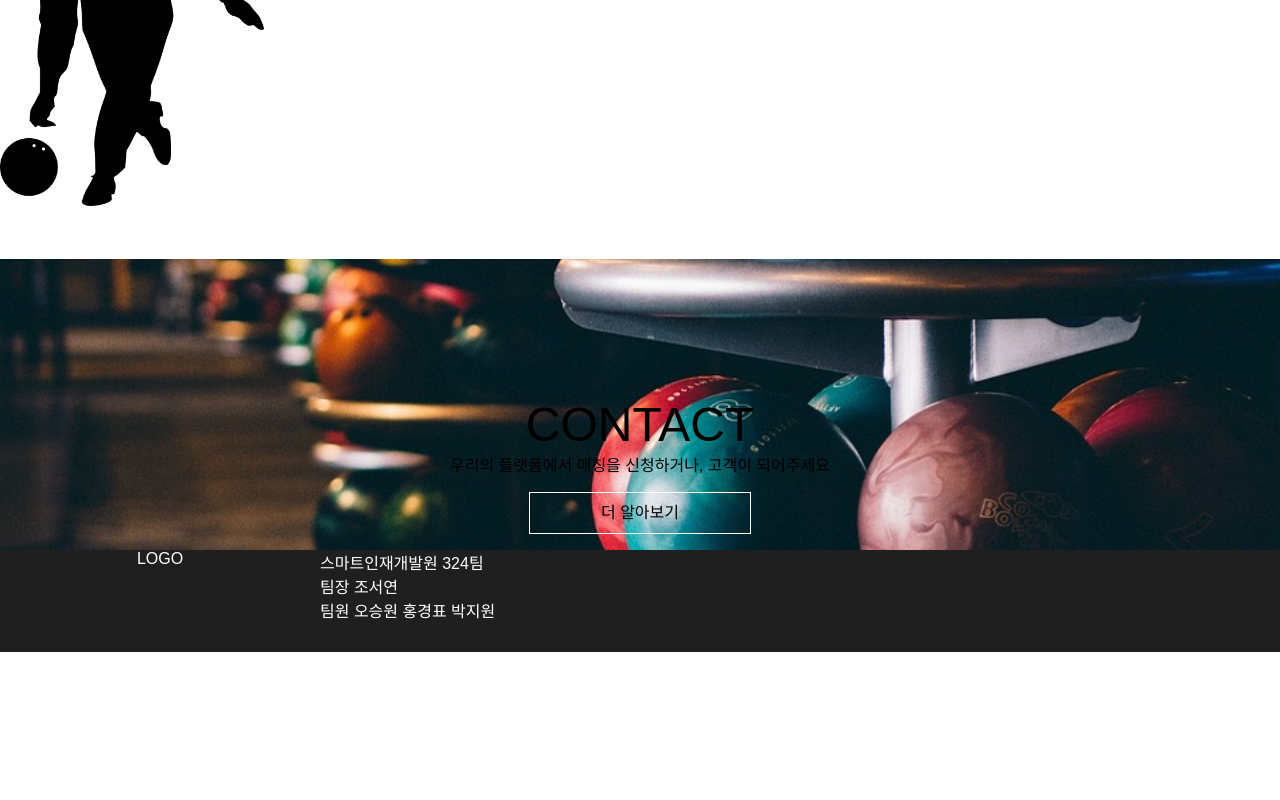
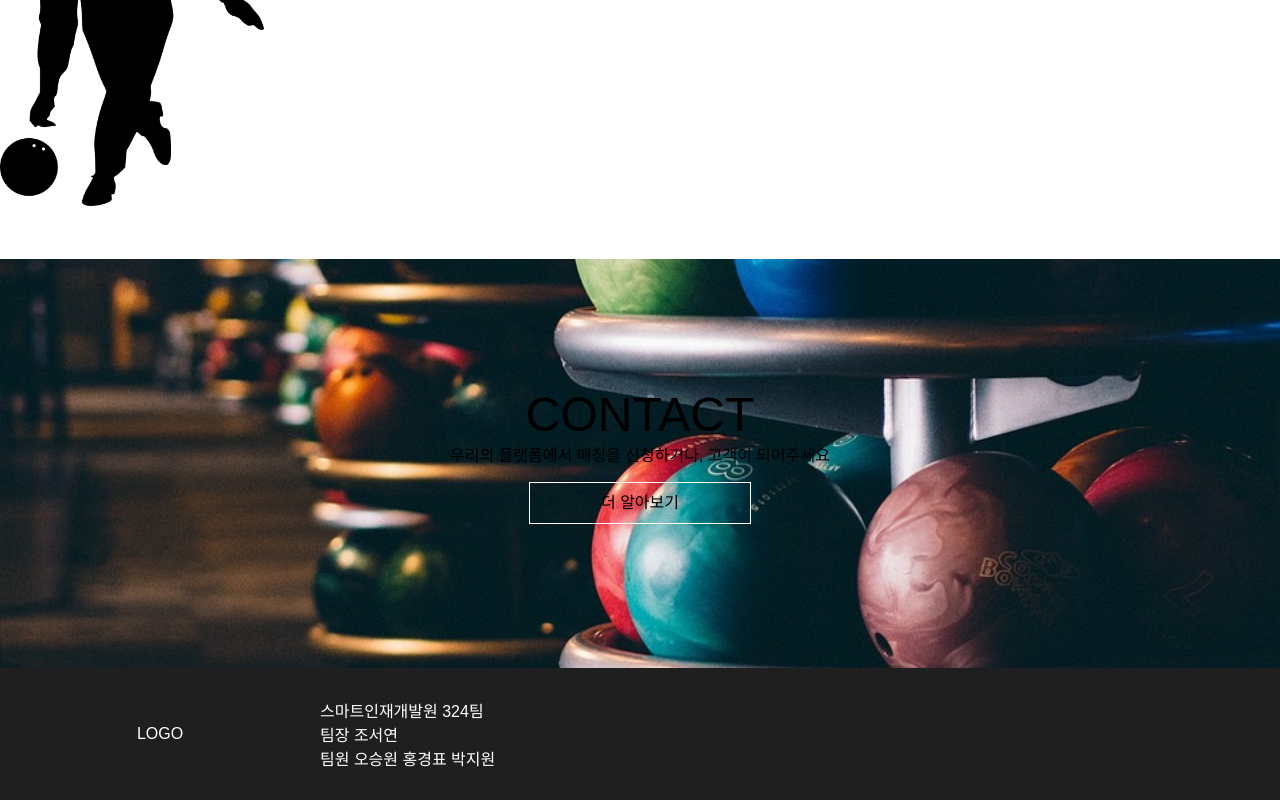
Before and after one commit to 2023-SMHRD-SW-BigData-1/Threetwofour, a React (Create React App) app in the folder react-project/: page / in a window 1280 px wide. Shown: the part 1882-2682 px from the top of the page. Before the commit the page ends 2534 px from the top, so only its background shows below. Built offline with nearby package versions, Linux system fonts and the light colour scheme.

Commit message:
modified:   react-project/src/App.css 	modified:   react-project/src/App.js

```diff
--- a/react-project/src/App.css
+++ b/react-project/src/App.css
@@ -284,7 +284,7 @@ nav{
 
 .main_text2>ul {
   display: flex;
-  padding-top: 138px;
+  padding: 10% 0 10% 0;
 }
 
 .main_text2>ul>li {
@@ -310,7 +310,8 @@ nav{
 .footer {
   display: flex;
   background: #1f1f1f;
-  padding-bottom: 30px;
+  padding: 30px 0 30px 0;
+  align-items: center;
 }
 
 .footer>div:first-child {
--- a/react-project/src/App.js
+++ b/react-project/src/App.js
@@ -14,9 +14,7 @@ function App(data) {
       alignItems: 'center'
     }}>
       <Header />
-      <div style={{
-        width: 'auto'
-      }}>
+      <div style={{width: 'auto'}}>
         <Routes>
           <Route path='/' element={<Main />} />
           <Route path='/user/join' element={<Join element={data} />} />
```
